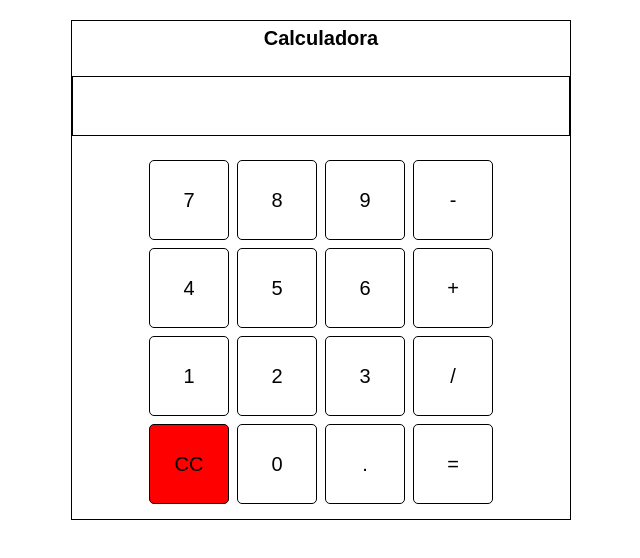
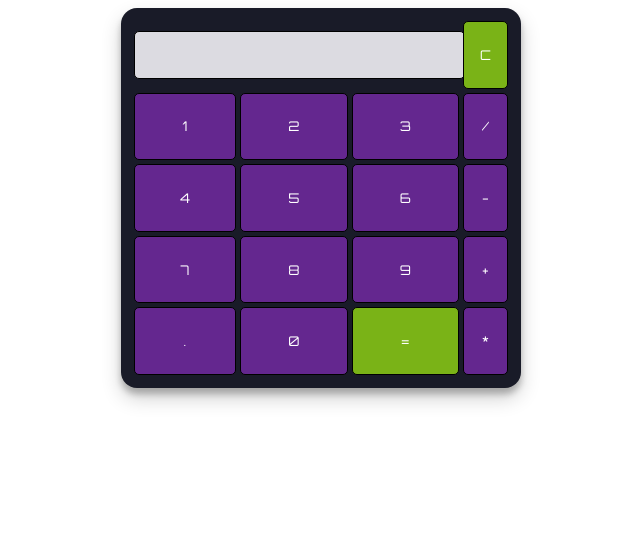
Before and after one commit to JbRodrigues/Calculadora, a plain HTML site: page index.html in a window 1280 px wide. Shown: the whole page, without its empty margins (319-959 px from the left). Drawn offline with Linux system fonts and the light colour scheme.

Commit message:
End of project

```diff
--- a/index.html
+++ b/index.html
@@ -2,49 +2,51 @@
 <html lang="en">
 
 <head>
-    <meta charset="UTF-8">
-    <meta http-equiv="X-UA-Compatible" content="IE=edge">
-    <meta name="viewport" content="width=device-width, initial-scale=1.0">
-    <link rel="stylesheet" href="./src/styles/style.css">
-    <title>Calculadora</title>
+    <meta charset="utf-8">
+    <title>Calculator</title>
+    <link rel="stylesheet" href="src/styles/style.css">
 </head>
 
 <body>
-    <div class="container">
-        <h1>Calculadora</h1>
 
-        <div class="display" id="display" onload="digitou(event)"></div>
+    <table class="calculator">
+        <tr>
+            <td colspan="3"> <input class="display-box" type="text" id="result" disabled /> </td>
 
-        <div class="col">
-            <div class="number" id="sete" onclick="listener(7)">7</div>
-            <div class="number" id="oito" onclick="listener(8)">8</div>
-            <div class="number" id="nove" onclick="listener(9)">9</div>
-            <div class="number" id="menos" onclick="listener('-')">-</div>
-        </div>
 
-        <div class="col">
-            <div class="number" id="quatro" onclick="listener(4)">4</div>
-            <div class="number" id="cinco" onclick="listener(5)">5</div>
-            <div class="number" id="seis" onclick="listener(6)">6</div>
-            <div class="number" id="mais" onclick="listener('+')">+</div>
-        </div>
+            <td> <input type="button" value="C" onclick="clearScreen()" id="btn" /> </td>
+        </tr>
+        <tr>
 
-        <div class="col">
-            <div class="number" id="um" onclick="listener(1)">1</div>
-            <div class="number" id="dois" onclick="listener(2)">2</div>
-            <div class="number" id="tres" onclick="listener(3)">3</div>
-            <div class="number" id="divisao" onclick="listener(1)">/</div>
-        </div>
+            <td> <input type="button" value="1" onclick="display('1')" /> </td>
+            <td> <input type="button" value="2" onclick="display('2')" /> </td>
+            <td> <input type="button" value="3" onclick="display('3')" /> </td>
+            <td> <input type="button" value="/" onclick="display('/')" /> </td>
+        </tr>
+        <tr>
+            <td> <input type="button" value="4" onclick="display('4')" /> </td>
+            <td> <input type="button" value="5" onclick="display('5')" /> </td>
+            <td> <input type="button" value="6" onclick="display('6')" /> </td>
+            <td> <input type="button" value="-" onclick="display('-')" /> </td>
+        </tr>
+        <tr>
+            <td> <input type="button" value="7" onclick="display('7')" /> </td>
+            <td> <input type="button" value="8" onclick="display('8')" /> </td>
+            <td> <input type="button" value="9" onclick="display('9')" /> </td>
+            <td> <input type="button" value="+" onclick="display('+')" /> </td>
+        </tr>
+        <tr>
+            <td> <input type="button" value="." onclick="display('.')" /> </td>
+            <td> <input type="button" value="0" onclick="display('0')" /> </td>
 
-        <div class="col">
-            <div class="number" id="clear" onclick="clear()">CC</div>
-            <div class="number" id="zero" onclick="listener(0)">0</div>
-            <div class="vezes number" id="ponto" onclick="listener('.')">.</div>
-            <div class="number" id="igual" onclick="listener('=')">=</div>
-        </div>
+            <td> <input type="button" value="=" onclick="calculate()" id="btn" /> </td>
+            <td> <input type="button" value="*" onclick="display('*')" /> </td>
+        </tr>
+    </table>
 
-    </div>
-    <script src="src/script/script.js"></script>
+    <script type="text/javascript" src="src/script/script.js"></script>
+
 </body>
 
+
 </html>
--- a/src/script/script.js
+++ b/src/script/script.js
@@ -1,46 +1,16 @@
-let tela = document.getElementById('display');
-let limpa = document.getElementById('clear');
-
-let um = document.querySelector('#um')
-let dois = document.querySelector('#dois')
-let tres = document.querySelector('#tres')
-let quatro = document.querySelector('#quatro')
-let cinco = document.querySelector('#cinco')
-let seis = document.querySelector('#seis')
-let sete = document.querySelector('#sete')
-let oito = document.querySelector('#oito')
-let nove = document.querySelector('#nove')
-
-let menos = document.querySelector('#menos')
-let mais = document.querySelector('#mais')
-let vezes = document.querySelector('#vezes')
-let dividir = document.querySelector('#divisao')
-
-let total = 0;
-
-function listener(number) {
-
-    if (typeof number == 'number') {
-        parseInt(number)
-        tela.innerHTML += number;
-        total = tela.value;
-    } else if(typeof number == 'string') {
-        tela.innerHTML += number;
-        total = tela.value;
-        console.log(number)
-    }
-
+// This function clear all the values
+function clearScreen() {
+    document.getElementById("result").value = "";
 }
 
+// This function display values
+function display(value) {
+    document.getElementById("result").value += value;
+}
 
-
-limpa.addEventListener('click', function clear() {
-    tela.innerHTML = '';
-    total = 0;
-})
-
-
-
-function digitou(event) {
-    alert("You pressed button: " + event.button)
+// This function evaluates the expression and returns result
+function calculate() {
+    var p = document.getElementById("result").value;
+    var q = eval(p); //return the result of an expression
+    document.getElementById("result").value = q;
 }
--- a/src/styles/style.css
+++ b/src/styles/style.css
@@ -1,52 +1,44 @@
-* {
-    margin: 0;
-    padding: 0;
-    box-sizing: border-box;
-    font-family: Arial, Helvetica, sans-serif;
-    font-size: 20px;
+@import url('https://fonts.googleapis.com/css2?family=Orbitron&display=swap');
+
+.calculator {
+    padding: 10px;
+    border-radius: 1em;
+    height: 380px;
+    width: 400px;
+    margin: auto;
+    background-color: #191b28;
+    box-shadow: rgba(0, 0, 0, 0.19) 0px 10px 20px, rgba(0, 0, 0, 0.23) 0px 6px 6px;
 }
 
-.container {
-    display: flex;
-    flex-direction: column;
-    justify-content: flex-start;
-    align-items: center;
-    margin: 1rem auto;
-    width: 500px;
-    height: 500px;
-    border: 1px solid black;
+.display-box {
+    font-family: 'Orbitron', sans-serif;
+    background-color: #dcdbe1;
+    border: solid black 0.5px;
+    color: black;
+    border-radius: 5px;
+    width: 100%;
+    height: 65%;
+    margin-right: 250;
 }
 
-h1{
-    margin: 0.3rem;
+#btn {
+    background-color: #7ab317;
 }
 
-.display {
-    display: flex;
-    justify-content: flex-end;
-    border: 1px solid black;
-    height: 3rem;
+input[type=button] {
+    font-family: 'Orbitron', sans-serif;
+    background-color: #64278f;
+    color: white;
+    border: solid black 0.5px;
     width: 100%;
-    margin: 1rem 1rem;
-    padding: 1rem;
+    border-radius: 5px;
+    height: 100%;
+    outline: none;
 }
 
-.number {
-    display: flex;
-    align-items: center;
-    justify-content: center;
-    margin: .2rem;
-    width: 80px;
-    height: 80px;
-    border: 1px solid black;
-    border-radius: 5px;
+input:active[type=button] {
+    background: #e5e5e5;
+    -webkit-box-shadow: inset 0px 0px 5px #c1c1c1;
+    -moz-box-shadow: inset 0px 0px 5px #c1c1c1;
+    box-shadow: inset 0px 0px 5px #c1c1c1;
 }
-
-.col {
-    display: flex;
-    justify-content: space-between;
-}
-
-#clear{
-    background-color: red;
-}
```
